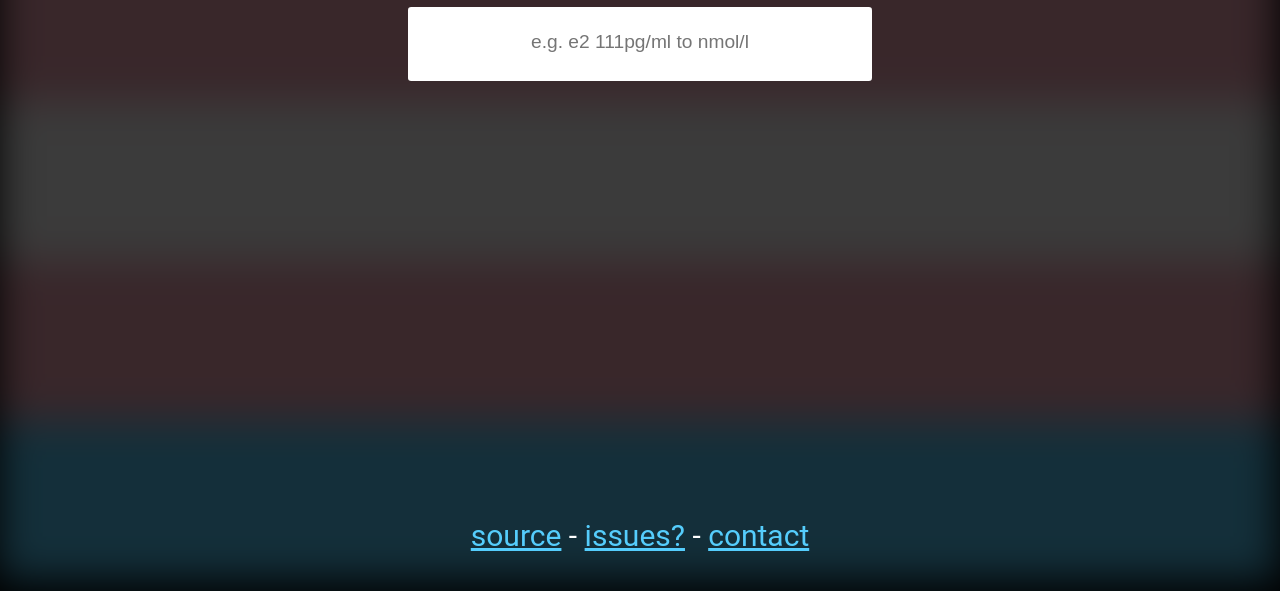
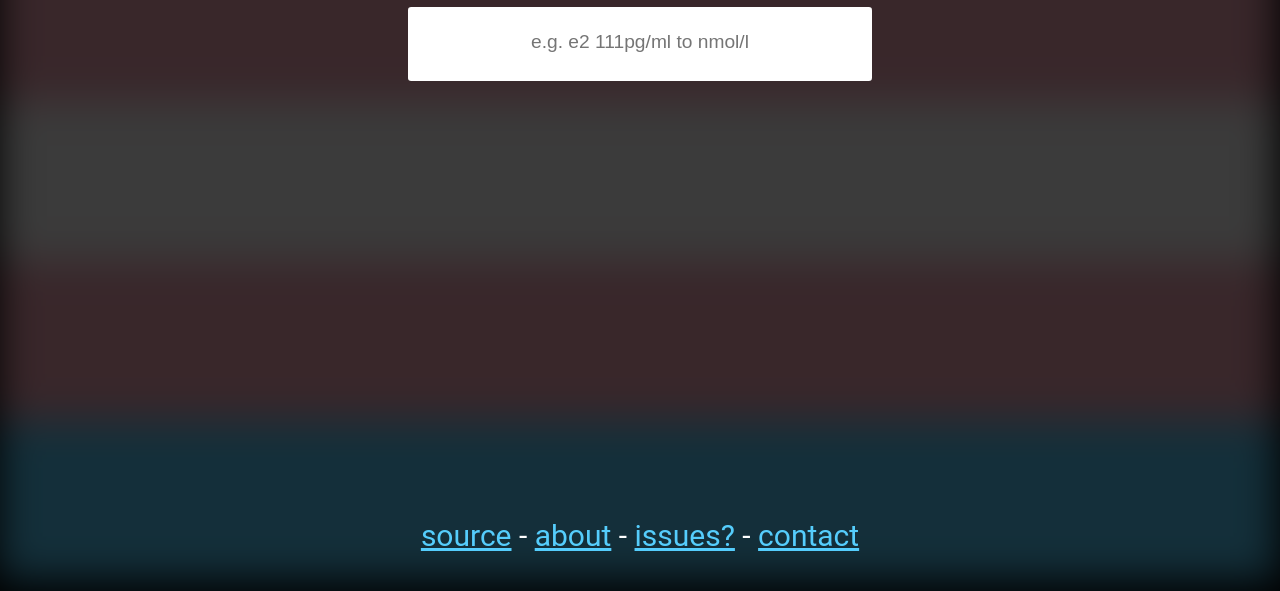
Before and after one commit to Jana-Marie/hlcc, a website built with webpack: page www/index.html in a window 1280 px wide. Shown: the part 217-808 px from the top of the page. Built offline with nearby package versions, Linux system fonts and the light colour scheme.

Commit message:
added about

```diff
--- a/www/index.html
+++ b/www/index.html
@@ -120,7 +120,7 @@
 		</div>
 		<div class="hormone_result" id="hormone_output">MauMau</div>
 		<div class="footer">
-			<p><a href="https://github.com/Jana-Marie/hlcc">source</a> - <a href="https://github.com/Jana-Marie/hlcc/issues">issues?</a> - <a href="https://janamarie.dev">contact</a></p>
+			<p><a href="https://github.com/Jana-Marie/hlcc">source</a> - <a href="https://github.com/Jana-Marie/hlcc/tree/web#about-the-project">about</a> - <a href="https://github.com/Jana-Marie/hlcc/issues">issues?</a> - <a href="https://janamarie.dev">contact</a></p>
 		</div>
 	</body>
 </html>
```
